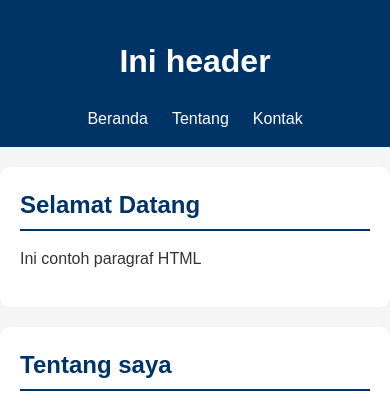
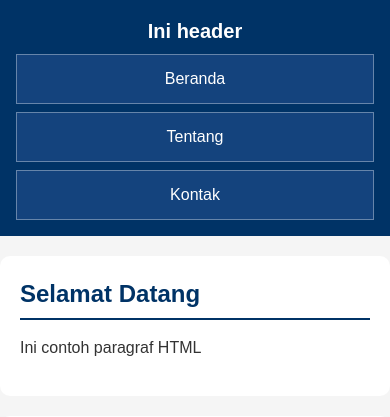
Before and after one commit to Frenimusdhalifah-boop/2511500037-PWD-GB1J-25261, a PHP site: page /pertemuan-04/index.html in a window 390 px wide. Shown: the top 417 px of the page. Run offline with PHP 8.4, Linux system fonts and the light colour scheme.

Commit message:
styling navigasi mode mobile

```diff
--- a/pertemuan-04/style.css
+++ b/pertemuan-04/style.css
@@ -175,3 +175,23 @@
                 widht: 100%;
             }
         }
+        header h1 {
+            margin: 0 0 8px;
+            font-size: 20px;
+            line-height: 1,2;
+        }
+
+        header ul {
+            flex-direction: column;
+            align-items: stretch;
+            gap: 8px;
+            margin: 8px 0 0;
+        }
+
+        header li a {
+            display: block;
+            padding: 12px 14px;
+            border: 1px solid rgba(255, 255, 255, .35);
+            background: rgba(255, 255, 255, .08);
+            backdrop-filter: saturate(120%);
+        }
```
Also changed, not shown: pertemuan-04/README.md.
